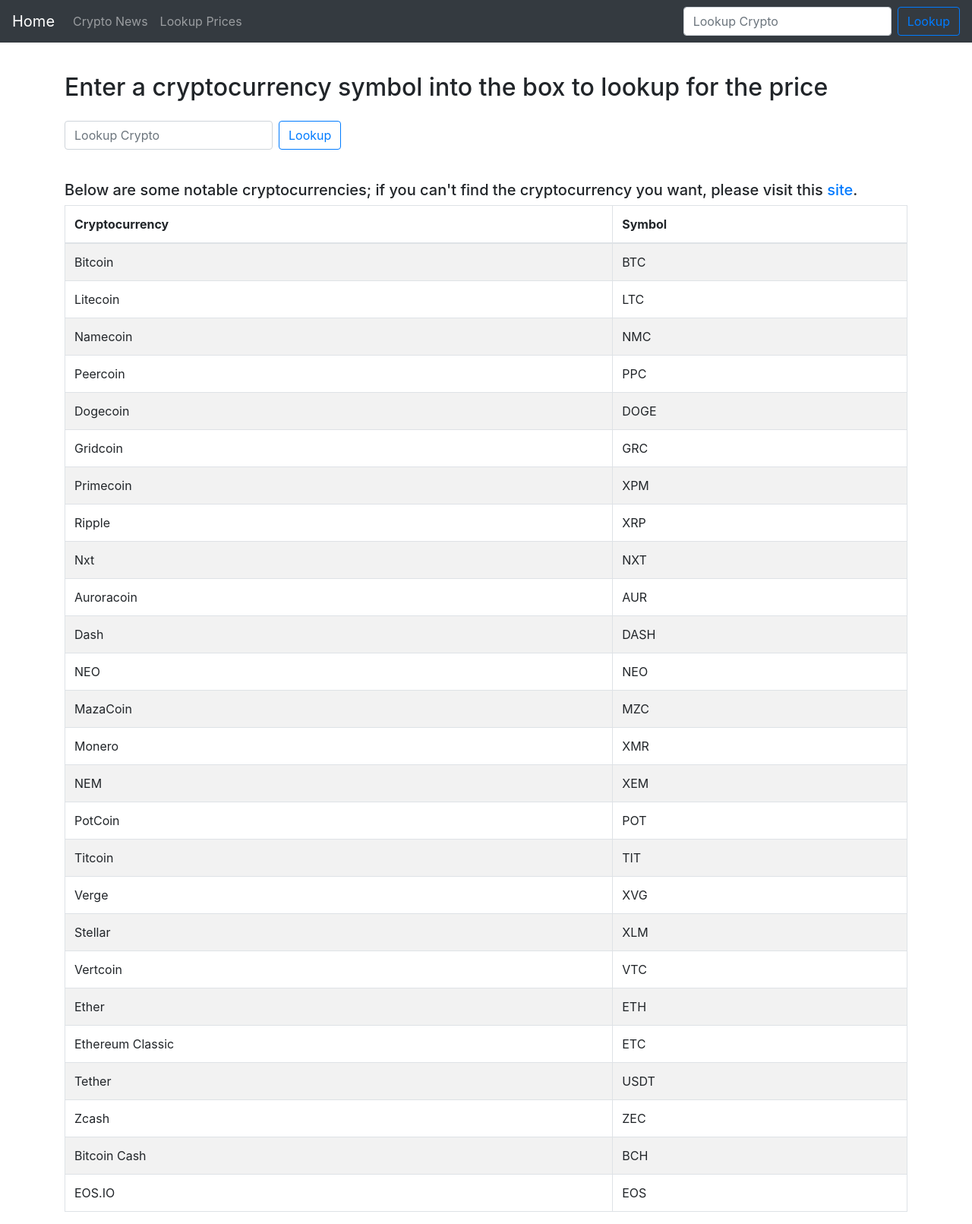
After one commit to chonhenry/portfolio, a Django app: page /crypto/prices in a window 1280 px wide. The commit adds this page. Shown: the whole page at 76% size. Run offline with Django 3.2, Linux system fonts and the light colour scheme; some libraries are stand-ins or nearby versions.

Commit message:
Added more function to the website

```diff
--- a/crypto/templates/crypto/base.html
+++ b/crypto/templates/crypto/base.html
@@ -13,7 +13,7 @@
 </head>
 
 <body>
-  <nav class="navbar navbar-expand-lg navbar-dark bg-dark">
+  <nav class="navbar navbar-expand-lg navbar-dark bg-dark fixed-top">
     <a class="navbar-brand" href="{% url 'home' %}">Home</a>
     <button class="navbar-toggler" type="button" data-toggle="collapse" data-target="#navbarSupportedContent" aria-controls="navbarSupportedContent" aria-expanded="false" aria-label="Toggle navigation">
       <span class="navbar-toggler-icon"></span>
@@ -22,16 +22,20 @@
     <div class="collapse navbar-collapse" id="navbarSupportedContent">
       <ul class="navbar-nav mr-auto">
         <li class="nav-item">
-          <a class="nav-link" href="#">Link</a>
+          <a class="nav-link" href="{% url 'crypto' %}">Crypto News</a>
+        </li>
+        <li class="nav-item">
+          <a class="nav-link" href="{% url 'prices' %}">Lookup Prices</a>
         </li>
       </ul>
-      <form class="form-inline my-2 my-lg-0">
-        <input class="form-control mr-sm-2" type="search" placeholder="Search" aria-label="Search">
-        <button class="btn btn-outline-primary my-2 my-sm-0" type="submit">Search</button>
+      <form class="form-inline my-2 my-lg-0" method="POST" action="{% url 'prices' %}">
+        {% csrf_token %}
+        <input class="form-control mr-sm-2" type="search" placeholder="Lookup Crypto" aria-label="Search" name="quote">
+        <button class="btn btn-outline-primary my-2 my-sm-0" type="submit">Lookup</button>
       </form>
     </div>
   </nav>
-  <br>
+  <br><br><br>
   <div class="container">
     {% block content %}
     {% endblock %}
--- /dev/null
+++ b/crypto/templates/crypto/prices.html
@@ -0,0 +1,155 @@
+{% extends 'crypto/base.html' %}
+
+{% block content %}
+<br>
+
+<h2>Enter a cryptocurrency symbol into the box to lookup for the price</h2>
+<form class="form-inline my-2 my-lg-0" method="POST" action="{% url 'prices' %}">
+  <br><br><br>
+  {% csrf_token %}
+  <input class="form-control mr-sm-2" type="search" placeholder="Lookup Crypto" aria-label="Search" name="quote">
+  <button class="btn btn-outline-primary my-2 my-sm-0" type="submit">Lookup</button>
+</form>
+
+<br>
+
+{% if notfound %}
+<h5>Below are some notable cryptocurrencies; if you can't find the cryptocurrency you want, please visit this <a href="https://www.coinbase.com/price" target="_blank">site</a>.</h5>
+<table class="table table-striped table-bordered table-hover">
+  <thead>
+    <tr>
+      <th scope="col">Cryptocurrency</th>
+      <th scope="col">Symbol</th>
+    </tr>
+  </thead>
+  <tbody>
+    <tr>
+      <td>Bitcoin</td>
+      <td>BTC</td>
+    </tr>
+    <tr>
+      <td>Litecoin</td>
+      <td>LTC</td>
+    </tr>
+    <tr>
+      <td>Namecoin</td>
+      <td>NMC</td>
+    </tr>
+    <tr>
+      <td>Peercoin</td>
+      <td>PPC</td>
+    </tr>
+    <tr>
+      <td>Dogecoin</td>
+      <td>DOGE</td>
+    </tr>
+    <tr>
+      <td>Gridcoin</td>
+      <td>GRC</td>
+    </tr>
+    <tr>
+      <td>Primecoin</td>
+      <td>XPM</td>
+    </tr>
+    <tr>
+      <td>Ripple</td>
+      <td>XRP</td>
+    </tr>
+    <tr>
+      <td>Nxt</td>
+      <td>NXT</td>
+    </tr>
+    <tr>
+      <td>Auroracoin</td>
+      <td>AUR</td>
+    </tr>
+    <tr>
+      <td>Dash</td>
+      <td>DASH</td>
+    </tr>
+    <tr>
+      <td>NEO</td>
+      <td>NEO</td>
+    </tr>
+    <tr>
+      <td>MazaCoin</td>
+      <td>MZC</td>
+    </tr>
+    <tr>
+      <td>Monero</td>
+      <td>XMR</td>
+    </tr>
+    <tr>
+      <td>NEM</td>
+      <td>XEM</td>
+    </tr>
+    <tr>
+      <td>PotCoin</td>
+      <td>POT</td>
+    </tr>
+    <tr>
+      <td>Titcoin</td>
+      <td>TIT</td>
+    </tr>
+    <tr>
+      <td>Verge</td>
+      <td>XVG</td>
+    </tr>
+    <tr>
+      <td>Stellar</td>
+      <td>XLM</td>
+    </tr>
+    <tr>
+      <td>Vertcoin</td>
+      <td>VTC</td>
+    </tr>
+    <tr>
+      <td>Ether</td>
+      <td>ETH</td>
+    </tr>
+    <tr>
+      <td>Ethereum Classic</td>
+      <td>ETC</td>
+    </tr>
+    <tr>
+      <td>Tether</td>
+      <td>USDT</td>
+    </tr>
+    <tr>
+      <td>Zcash</td>
+      <td>ZEC</td>
+    </tr>
+    <tr>
+      <td>Bitcoin Cash</td>
+      <td>BCH</td>
+    </tr>
+    <tr>
+      <td>EOS.IO</td>
+      <td>EOS</td>
+    </tr>
+  </tbody>
+</table>
+
+{% else %}
+{% if crypto.Response %}
+
+Sorry, please enter a valid symbol.
+
+{% endif %}
+{% for key,value in crypto.DISPLAY.items %}
+<div class="jumbotron">
+  <h1 class="display-4">{{ key }}</h1>
+  <strong>Name: </strong>{{ key }}<br>
+  <strong>Price: </strong>{{ value.USD.PRICE }}<br>
+  <strong>Day High: </strong>{{ value.USD.HIGHDAY }}<br>
+  <strong>Day Low: </strong>{{ value.USD.LOWDAY }}<br>
+  <strong>Market Cap</strong>{{ value.USD.MKTCAP }}<br>
+</div>
+<br>
+
+{% endfor %}
+
+{% endif %}
+
+
+{% endblock %}
--- a/crypto/urls.py
+++ b/crypto/urls.py
@@ -2,5 +2,6 @@
 from crypto import views
 
 urlpatterns = [
-    path('', views.home),
+    path('', views.home, name='crypto'),
+    path('prices', views.prices, name='prices'),
 ]
--- a/crypto/views.py
+++ b/crypto/views.py
@@ -4,6 +4,26 @@
 def home(request):
     import requests
     import json
+
+    price_request = requests.get("https://min-api.cryptocompare.com/data/pricemultifull?fsyms=BTC,ETH,EOS,LINK,LTC,XRP,WTC,ETC,BCH,BNB&tsyms=USD")
+    price = json.loads(price_request.content)
+
     api_request = requests.get("https://min-api.cryptocompare.com/data/v2/news/?lang=EN")
     api = json.loads(api_request.content)
-    return render(request, 'crypto/home.html', {'api':api})
+    return render(request, 'crypto/home.html', {'api':api, 'price':price})
+
+def prices(request):
+    if request.method == 'POST':
+        import requests
+        import json
+
+        quote = request.POST['quote']
+        quote = quote.upper()
+
+        crypto_request = requests.get("https://min-api.cryptocompare.com/data/pricemultifull?fsyms=" + quote + "&tsyms=USD")
+        crypto = json.loads(crypto_request.content)
+
+        return render(request, 'crypto/prices.html', {'quote':quote, 'crypto':crypto})
+    else:
+        notfound = "Enter a cryptocurrency symbol into the box to lookup for the price"
+        return render(request, 'crypto/prices.html', {'notfound':notfound})
```
Also changed, not shown: crypto/templates/crypto/home.html (+26 -2 lines).
